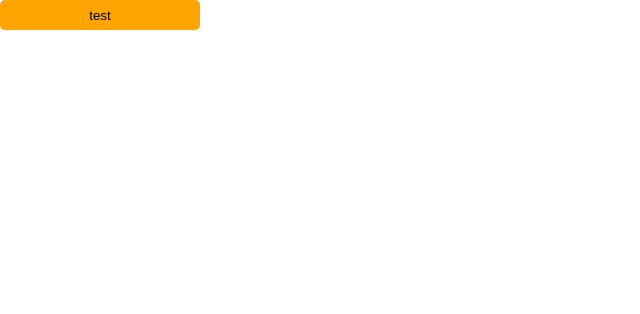
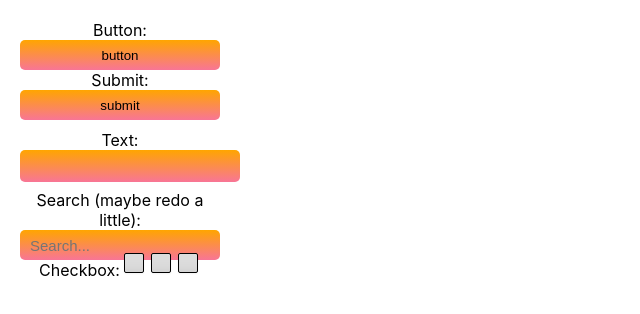
Before and after one commit to atqwerty/satckkz, a React (Create React App) app: page / in a window 1280 px wide. Shown: the top 314 px of the page, without its empty margins (0-640 px from the left). Built offline with nearby package versions, Linux system fonts and the light colour scheme.

Commit message:
done i guess

```diff
--- a/src/App.js
+++ b/src/App.js
@@ -10,14 +10,72 @@ function App() {
 
   return (
     <div className='App'>
-      <div style={{ width: '200px', height: '30px', position: 'absolute' }}>
+      <div style={{ width: '200px', height: '30px', position: 'relative', marginTop: '20px', marginLeft: '20px' }}>
+        <label>Button:</label>
         <Input
           type='button'
           bgColor='orange'
-          containedValue='test'
-          // callback={callback}
+          containedValue='button'
+          callback={callback}
           componentWidth='100%'
           componentHeight='100%'
+        />
+      </div>
+      <div style={{ width: '200px', height: '30px', position: 'relative', marginTop: '20px', marginLeft: '20px' }}>
+        <label>Submit:</label>
+        <Input
+          type='submit'
+          bgColor='orange'
+          containedValue='submit'
+          callback={callback}
+          componentWidth='100%'
+          componentHeight='100%'
+        />
+      </div>
+      <div style={{ width: '200px', height: '30px', position: 'relative', marginTop: '30px', marginLeft: '20px' }}>
+        <label>Text:</label>
+        <Input
+          type='text'
+          bgColor='orange'
+          componentWidth='100%'
+          componentHeight='100%'
+        />
+      </div>
+      <div style={{ width: '200px', height: '30px', position: 'relative', marginTop: '30px', marginLeft: '20px' }}>
+        <label>Search (maybe redo a little):</label>
+        <Input
+          type='search'
+          bgColor='orange'
+          componentWidth='100%'
+          componentHeight='100%'
+          placeHolder='Search...'
+        />
+      </div>
+      <div style={{ width: '200px', height: '30px', position: 'relative', marginTop: '30px', marginLeft: '20px' }}>
+        <label>Checkbox:</label>
+        <Input
+          type='checkbox'
+          bgColor='orange'
+          containedValue='test'
+          callback={callback}
+          componentWidth='20px'
+          componentHeight='20px'
+        />
+        <Input
+          type='checkbox'
+          bgColor='orange'
+          containedValue='test'
+          callback={callback}
+          componentWidth='20px'
+          componentHeight='20px'
+        />
+        <Input
+          type='checkbox'
+          bgColor='orange'
+          containedValue='test'
+          callback={callback}
+          componentWidth='20px'
+          componentHeight='20px'
         />
       </div>
     </div>
--- a/src/components/atoms/Input.js
+++ b/src/components/atoms/Input.js
@@ -8,7 +8,7 @@ const InputStyled = styled.input`
   border-radius: 5px;
   width: ${props => props.width};
   height: ${props => props.height};
-  background-color: ${props => props.backgroundColor};
+  background-image: linear-gradient(${props => props.backgroundColor}, #F87596);
   ${props => props.inputStyles}
 `
 
@@ -19,6 +19,7 @@ const Input = ({
   callback,
   componentWidth,
   componentHeight,
+  placeHolder,
   ...props
 }) => {
   const inputRef = useRef()
@@ -27,6 +28,7 @@ const Input = ({
   const [width] = useState(componentWidth)
   const [height] = useState(componentHeight)
   const [value, setValue] = useState(containedValue)
+  const [placeholder] = useState(placeHolder)
   const [inputStyles, setInputStyles] = useState('')
   const [isTextType, setIsTextType] = useState(false)
 
@@ -43,7 +45,7 @@ const Input = ({
           transition-duration: 0.4s;
 
           &:hover {
-            box-shadow: inset 0 0 0 5px #167070;
+            box-shadow: inset 0 0 0 3px #CE6A85;
           }
           `
         )
@@ -54,6 +56,7 @@ const Input = ({
           `cursor: pointer;
           appearance: none;
           background-color: #DCDCDC;
+          background-image: none;
           border: 1px solid black;
           box-shadow: 0 1px 2px rgba(0,0,0,0.05), inset 0px -15px 10px -12px rgba(0,0,0,0.05);
           border-radius: 2px;
@@ -65,7 +68,7 @@ const Input = ({
           }
 
           &:checked {
-            background-color: orange;
+            background-image: linear-gradient(${backgroundColor}, #F87596);
             box-shadow: 0 1px 2px rgba(0,0,0,0.05), inset 0px -15px 10px -12px rgba(0,0,0,0.05), inset 15px 10px -12px rgba(255,255,255,0.1);
           }
           `
@@ -78,7 +81,13 @@ const Input = ({
           `padding-left: 10px;
           padding-right: 10px;
           font-size: 15px;
-          input=`
+          transition-duration: 0.4s;
+
+          &:focus {
+            border-radius: 1px solid black;
+            box-shadow: 0 0 0 3px #CE6A85;
+          }
+          `
         )
         break
       default:
@@ -94,9 +103,6 @@ const Input = ({
     if (isTextType) {
       // For text inputs
       console.log(value)
-    } else {
-      console.log(value)
-      // TODO: fot buttons and checkboxes
     }
   }, [value, isTextType, inputRef])
 
@@ -112,6 +118,7 @@ const Input = ({
       inputStyles={inputStyles}
       width={width}
       height={height}
+      placeholder={placeholder}
     />
   )
 }
@@ -122,7 +129,8 @@ Input.propTypes = {
   containedValue: PropTypes.string,
   callback: PropTypes.func,
   componentWidth: PropTypes.string,
-  componentHeight: PropTypes.string
+  componentHeight: PropTypes.string,
+  placeHolder: PropTypes.string
 }
 
 export default Input
```
